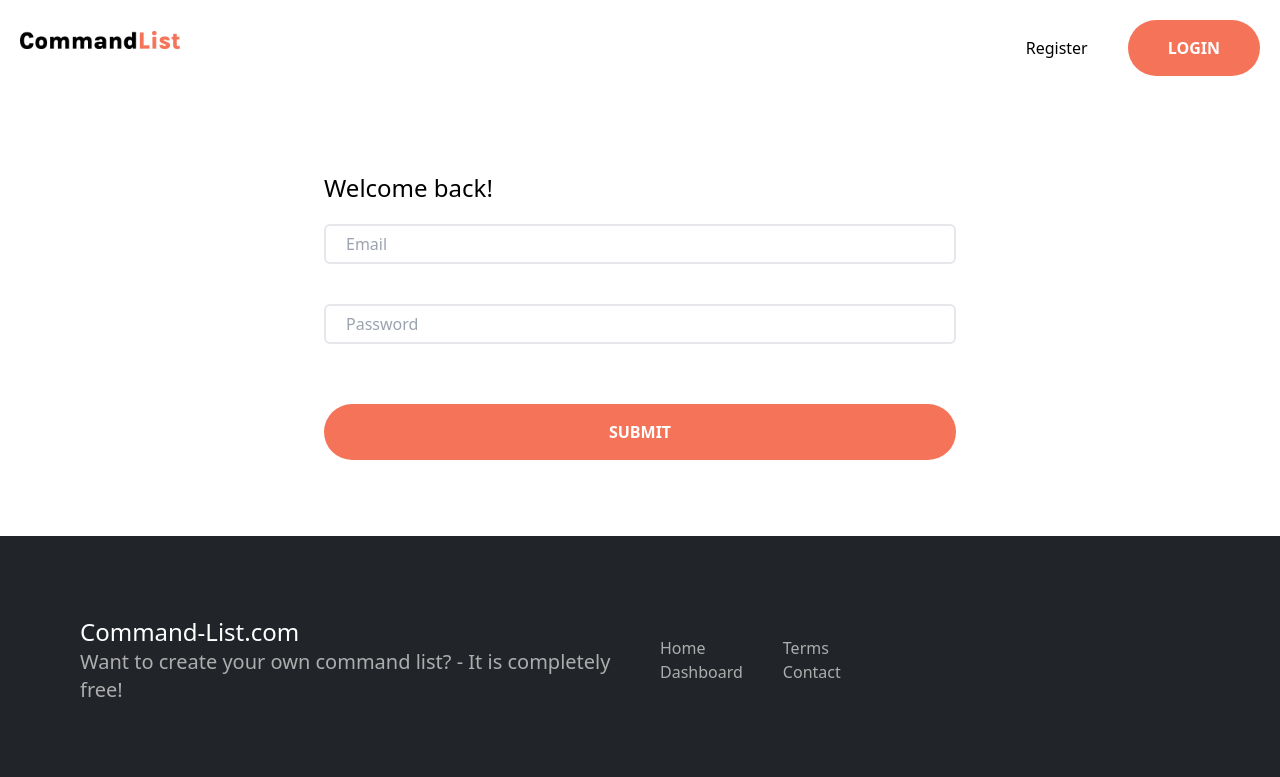
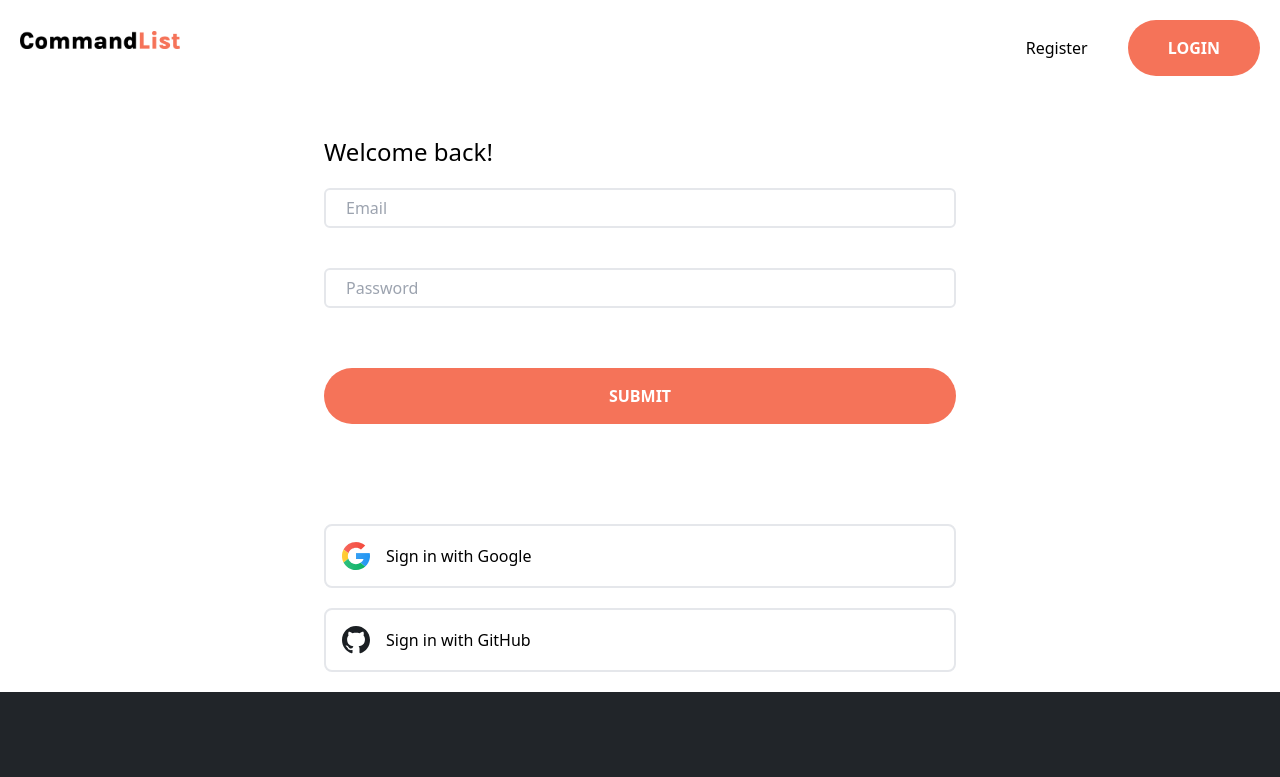
Before and after one commit to NoahEmmenegger/command-list.com, a Next.js app: page /login in a window 1280 px wide. Shown: the top 777 px of the page. Built offline with nearby package versions, Linux system fonts and the light colour scheme; no server answers.

Commit message:
Add oAuth styling

```diff
--- a/components/Auth.js
+++ b/components/Auth.js
@@ -1,11 +1,12 @@
 import { useState } from "react";
+import Image from "next/image";
 
 export default function Auth({ onclick, title, error }) {
     const [email, setEmail] = useState("");
     const [password, setPassword] = useState("");
 
     return (
-        <div className="flex flex-col px-5 max-w-2xl mx-auto">
+        <div className="flex flex-col px-5 max-w-2xl mx-auto pt-10">
             <h1>{title}</h1>
             <div className="my-5">
                 <input
@@ -35,6 +36,32 @@ export default function Auth({ onclick, title, error }) {
                     onclick({ email, password });
                 }}
             />
+            <div className="mt-20">
+                <button className="provider">
+                    <div className="p-4">
+                        <div className="h-7 w-7 relative p-3">
+                            <Image
+                                alt="google logo"
+                                src="/icons/oAuth/google.svg"
+                                layout="fill"
+                            />
+                        </div>
+                    </div>
+                    <span className="my-auto">Sign in with Google</span>
+                </button>
+                <button className="provider">
+                    <div className="p-4">
+                        <div className="h-7 w-7 relative p-3">
+                            <Image
+                                alt="github logo"
+                                src="/icons/oAuth/github.svg"
+                                layout="fill"
+                            />
+                        </div>
+                    </div>
+                    <span className="my-auto">Sign in with GitHub</span>
+                </button>
+            </div>
         </div>
     );
 }
--- a/style/index.css
+++ b/style/index.css
@@ -26,4 +26,8 @@
     .card {
         @apply bg-white rounded-3xl shadow-lg;
     }
+
+    .provider {
+        @apply border-2 rounded-lg w-full relative my-5 flex flex-row align-middle;
+    }
 }
```
Also changed, not shown: public/icons/oAuth/github.svg (added), public/icons/oAuth/google.svg (added).
